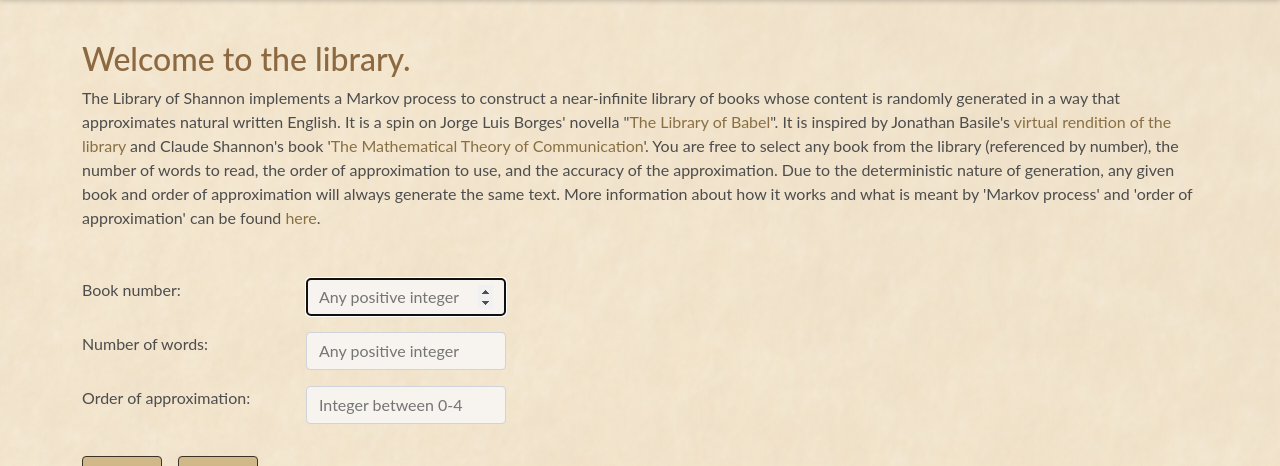
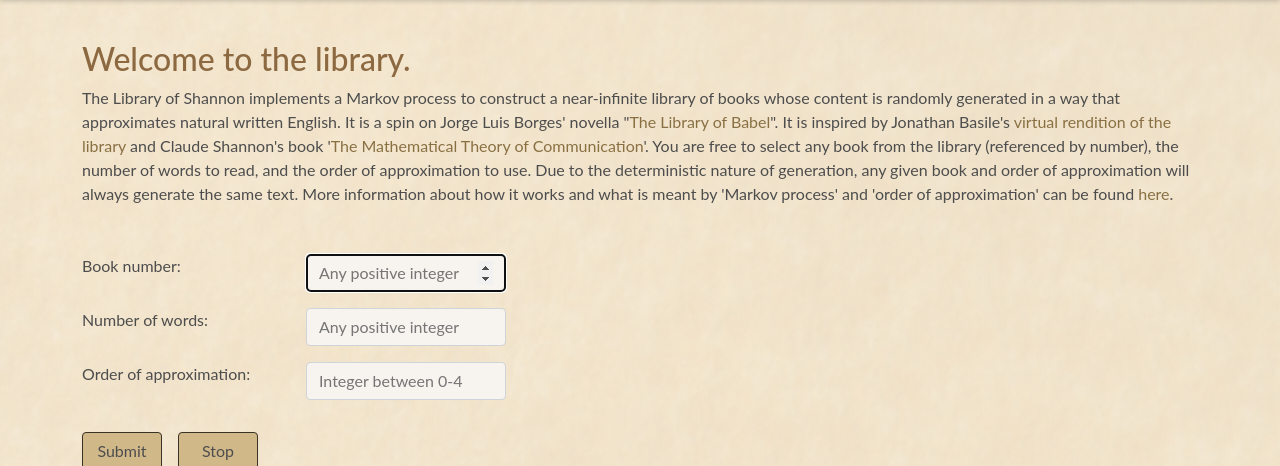
Before and after one commit to neurochilds/the-library-of-shannon, a Flask app: page / in a window 1280 px wide. Shown: the part 104-570 px from the top of the page. Run offline with Flask 3, Linux system fonts and the light colour scheme.

Commit message:
Updated index.html text

```diff
--- a/templates/index.html
+++ b/templates/index.html
@@ -3,7 +3,7 @@
                 <div class="container" id="introduction">
                     <h2>Welcome to the library.</h2>
                     <p>
-                        The Library of Shannon implements a Markov process to construct a near-infinite library of books whose content is randomly generated in a way that approximates natural written English. It is a spin on Jorge Luis Borges' novella "<a href="https://en.wikipedia.org/wiki/The_Library_of_Babel" target="_blank">The Library of Babel</a>". It is inspired by Jonathan Basile's <a href=https://libraryofbabel.info target="_blank">virtual rendition of the library</a> and Claude Shannon's book '<a href="https://en.wikipedia.org/wiki/A_Mathematical_Theory_of_Communication" target="_blank">The Mathematical Theory of Communication</a>'. You are free to select any book from the library (referenced by number), the number of words to read, the order of approximation to use, and the accuracy of the approximation. Due to the deterministic nature of generation, any given book and order of approximation will always generate the same text. More information about how it works and what is meant by 'Markov process' and 'order of approximation' can be found <a href="info.html">here</a>.
+                        The Library of Shannon implements a Markov process to construct a near-infinite library of books whose content is randomly generated in a way that approximates natural written English. It is a spin on Jorge Luis Borges' novella "<a href="https://en.wikipedia.org/wiki/The_Library_of_Babel" target="_blank">The Library of Babel</a>". It is inspired by Jonathan Basile's <a href=https://libraryofbabel.info target="_blank">virtual rendition of the library</a> and Claude Shannon's book '<a href="https://en.wikipedia.org/wiki/A_Mathematical_Theory_of_Communication" target="_blank">The Mathematical Theory of Communication</a>'. You are free to select any book from the library (referenced by number), the number of words to read, and the order of approximation to use. Due to the deterministic nature of generation, any given book and order of approximation will always generate the same text. More information about how it works and what is meant by 'Markov process' and 'order of approximation' can be found <a href="info.html">here</a>.
                     </p>
                 </div>
 
```
